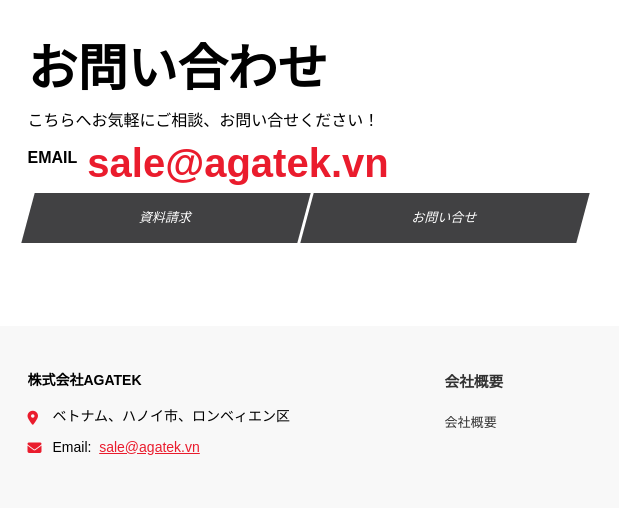
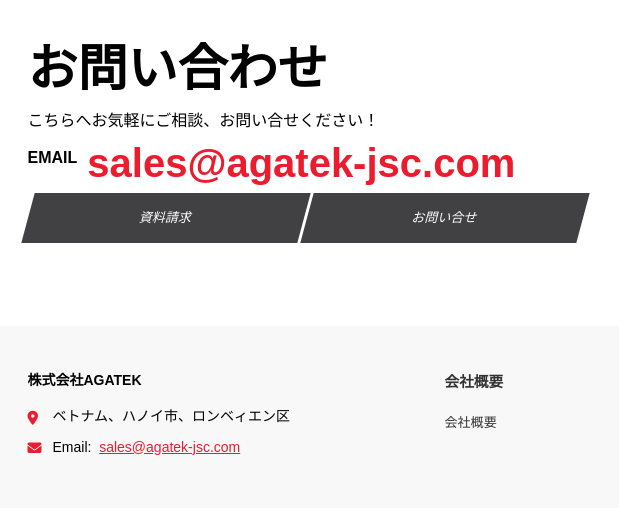
Before and after one commit to oximenvn/Agatek-web-public, a plain HTML site: page index.html in a window 1280 px wide. Shown: the part 2397-2905 px from the top of the page, 0-619 px from the left. Drawn offline with nearby package versions, Linux system fonts and the light colour scheme.

Commit message:
Update index.html
Change Mail

```diff
--- a/index.html
+++ b/index.html
@@ -436,7 +436,7 @@
             <div class="des-contact">
                 <h1 class="title">お問い合わせ</h1>
                 <p class="text">こちらへお気軽にご相談、お問い合せください！</p>
-                <h1 class="phone"><a href="email:sale@agatek.vn"><span>EMAIL</span>sale@agatek.vn </a></h1>
+                <h1 class="phone"><a href="email:sales@agatek-jsc.com"><span>EMAIL</span>sales@agatek-jsc.com</a></h1>
                 <a href="/contact.html"> <span>資料請求</span>
                 </a> <a href="/contact.html"> <span>お問い合せ</span> </a>
             </div>
@@ -460,8 +460,8 @@
                                 <!-- <li><i class="fas fa-phone-alt"></i> Chăm sóc Khách Hàng: &nbsp;<a href="tel:18008000"
                                         class="smooth phone"> 18008000</a>
                                 </li> -->
-                                <li><i class="fas fa-envelope"></i> Email: &nbsp;<a href="mailto:sale@agatek.vn"
-                                        class="smooth phone"> sale@agatek.vn</a>
+                                <li><i class="fas fa-envelope"></i> Email: &nbsp;<a href="mailto:sales@agatek-jsc.com"
+                                        class="smooth phone"> sales@agatek-jsc.com</a>
                                 </li>
                             </ul>
                         </div>
```
